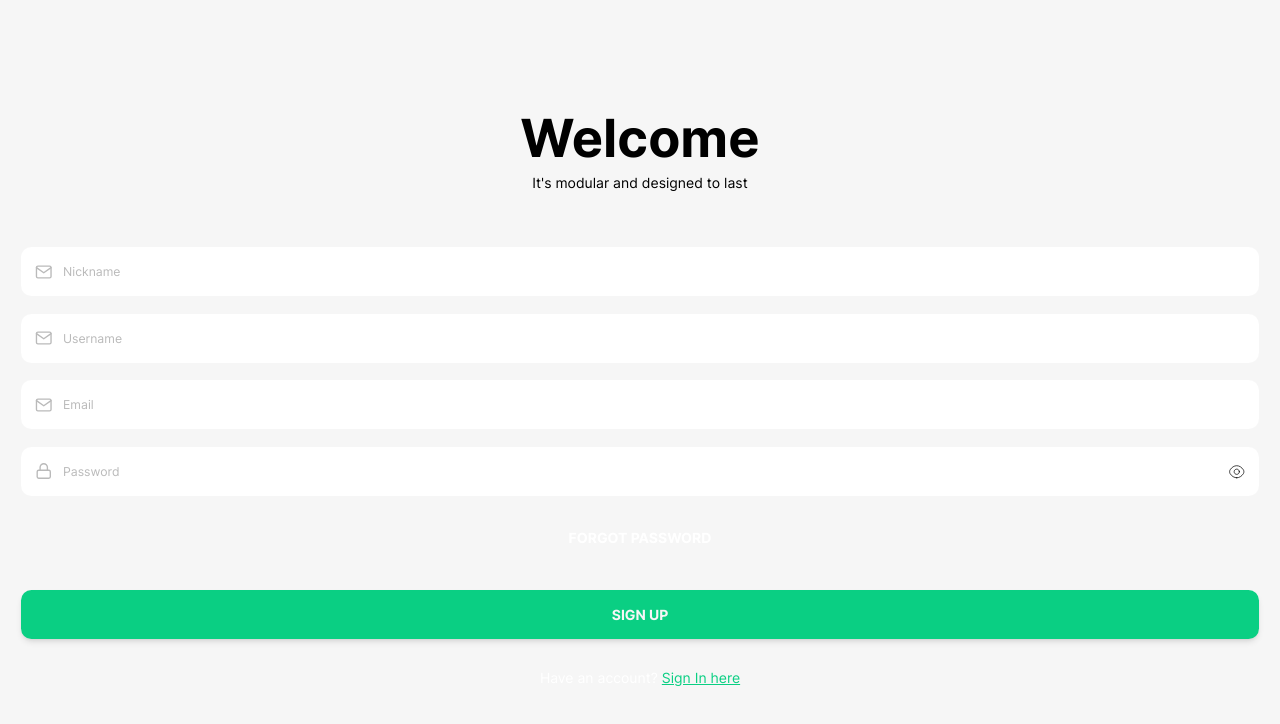
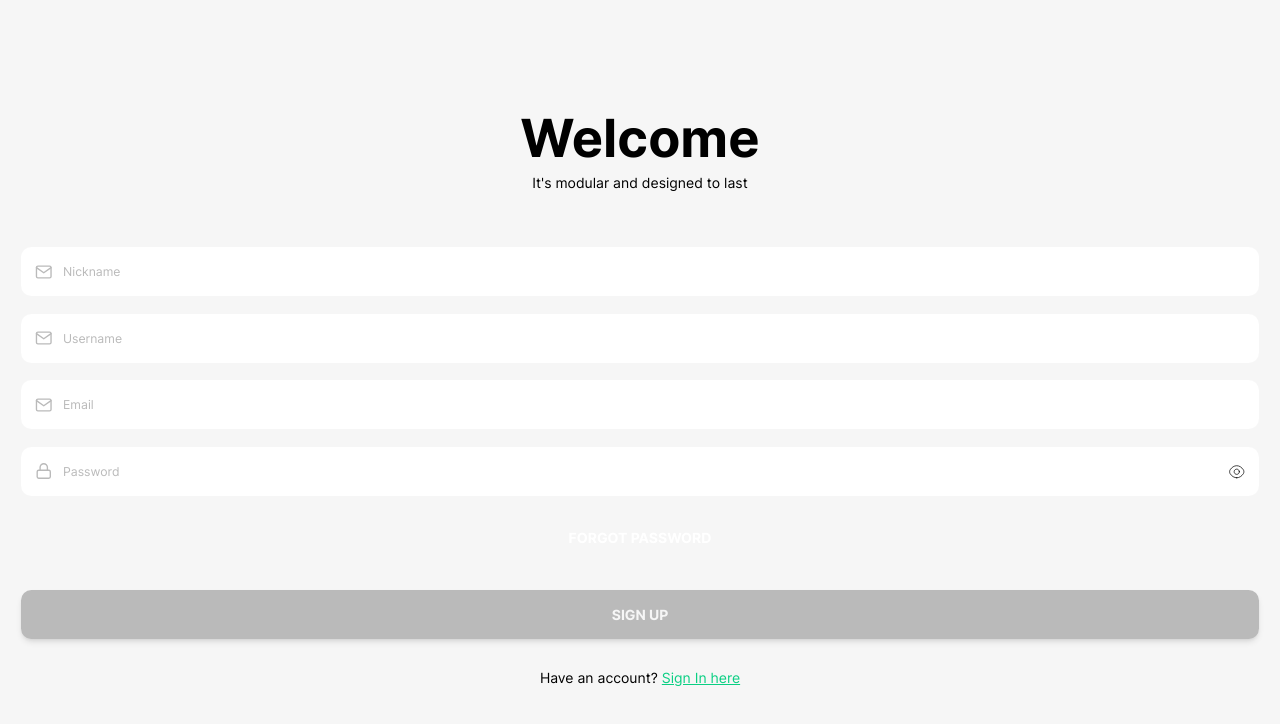
Before and after one commit to AryanGh11/ecommerce.app, a React (Create React App) app: page /sign-up in a window 1280 px wide. Shown: the top 724 px of the page. Built offline with nearby package versions, Linux system fonts and the light colour scheme; no server answers.

Commit message:
hotfix: Add button disable to sign-up form

```diff
--- a/src/screens/sign-up/components/form/index.tsx
+++ b/src/screens/sign-up/components/form/index.tsx
@@ -42,6 +42,17 @@ export default function SignUpScreenForm({
   passwordValidator,
 }: SignUpScreenFormProps) {
   const { t } = useTranslation();
+
+  const onButtonDisabled = (): boolean => {
+    if (
+      nicknameValidator(nickname) ||
+      usernameValidator(username) ||
+      emailValidator(email) ||
+      passwordValidator(password)
+    ) {
+      return true;
+    } else return false;
+  };
 
   return (
     <Form className="flex flex-col gap-8" onSubmit={onSubmit}>
@@ -101,12 +112,12 @@ export default function SignUpScreenForm({
       {/* submit button */}
       <SimpleElevatedButton
         id="signUp-button"
-        disabled={false}
+        disabled={onButtonDisabled()}
         onClick={onSubmit}
         text={t(Translation.signUp)}
       />
       {/* sign in button */}
-      <h1 className="text-center text-white">
+      <h1 className="text-center">
         {t(Translation.haveAnAccount)}{" "}
         <Link to={routes.signIn} className="text-primary underline">
           {t(Translation.signInHere)}
```
